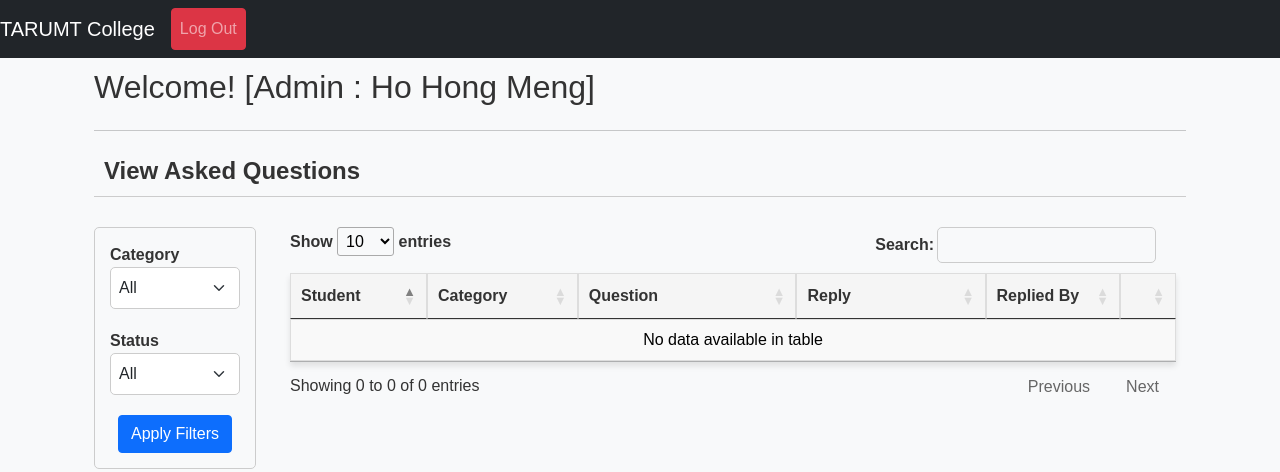
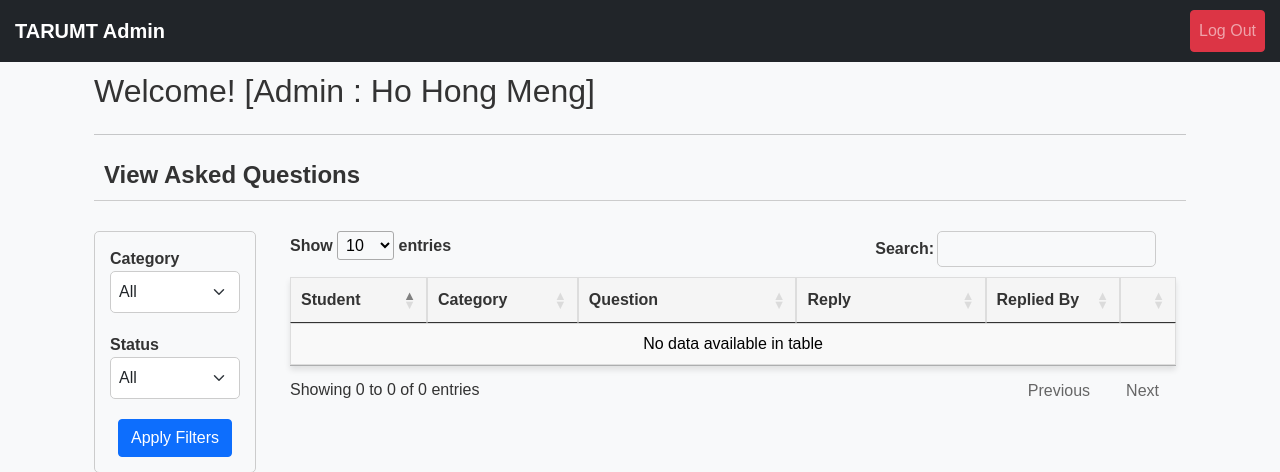
Before and after one commit to melvinho77/hhm-semAssignment, a Flask app: page /applyFilter in a window 1280 px wide. Shown: the top 472 px of the page. Run offline with Flask 3, Linux system fonts and the light colour scheme; the visitor is signed in with stand-in values (Sample User, id 1); data that the repository does not hold is empty; some libraries are stand-ins or nearby versions.

Commit message:
updates on logout

```diff
--- a/app.py
+++ b/app.py
@@ -364,8 +364,7 @@ def admin_logout():
     session.pop('name', None)
     session.pop('loggedIn', None)
 
-    # Redirect to the desired page after logout (e.g., the login page)
-    return redirect(url_for('adminLogin.html'))  # Replace 'login' with the appropriate route
+    return redirect(url_for('/adminLogin'))
 
 if __name__ == '__main__':
     app.run(host='0.0.0.0', port=80, debug=True)
--- a/templates/adminContactUs.html
+++ b/templates/adminContactUs.html
@@ -339,18 +339,64 @@
         .dataTables_wrapper .dataTables_filter input {
             margin-bottom: 10px;
         }
+
+        /* Style the navigation bar */
+        .navbar {
+            background-color: #343a40;
+            padding: 10px 15px;
+            /* Dark background color */
+        }
+
+        .navbar ul {
+            display: flex;
+            align-items: center;
+            justify-content: flex-end;
+        }
+
+        .navbar-brand {
+            font-weight: bold;
+            color: #fff;
+            /* White text color */
+        }
+
+        .navbar-toggler-icon {
+            background-color: #fff;
+            /* White color for the toggler icon */
+        }
+
+        /* Style the Log Out button */
+        .nav-item .btn-danger {
+            background-color: #dc3545;
+            /* Red background color */
+            border-color: #dc3545;
+            /* Red border color */
+            color: #fff;
+            /* White text color */
+            padding: 8px 16px;
+            /* Adjust padding as needed */
+            border-radius: 4px;
+            /* Rounded corners */
+        }
+
+        /* Hover effect for the Log Out button */
+        .nav-item .btn-danger:hover {
+            background-color: #c82333;
+            /* Darker red on hover */
+            border-color: #c82333;
+            /* Darker red border on hover */
+        }
     </style>
 </head>
 
 <body>
     <nav class="navbar navbar-expand-lg navbar-dark bg-dark">
-        <a class="navbar-brand" href="#">TARUMT College</a>
+        <a class="navbar-brand" href="#">TARUMT Admin</a>
         <button class="navbar-toggler" type="button" data-toggle="collapse" data-target="#navbarNav"
             aria-controls="navbarNav" aria-expanded="false" aria-label="Toggle navigation">
             <span class="navbar-toggler-icon"></span>
         </button>
         <div class="collapse navbar-collapse" id="navbarNav">
-            <ul class="navbar-nav ml-auto">
+            <ul class="navbar-nav" style="margin-left: auto;">
                 <!-- Add a Log Out button in the navbar -->
                 <li class="nav-item">
                     <a class="nav-link btn btn-danger" href="/logout">Log Out</a>
@@ -358,7 +404,6 @@
             </ul>
         </div>
     </nav>
-
     <div class="container">
         <h2 style="margin-top: 10px;">Welcome! [Admin : {{ name }}]</h2>
         <hr>
```
